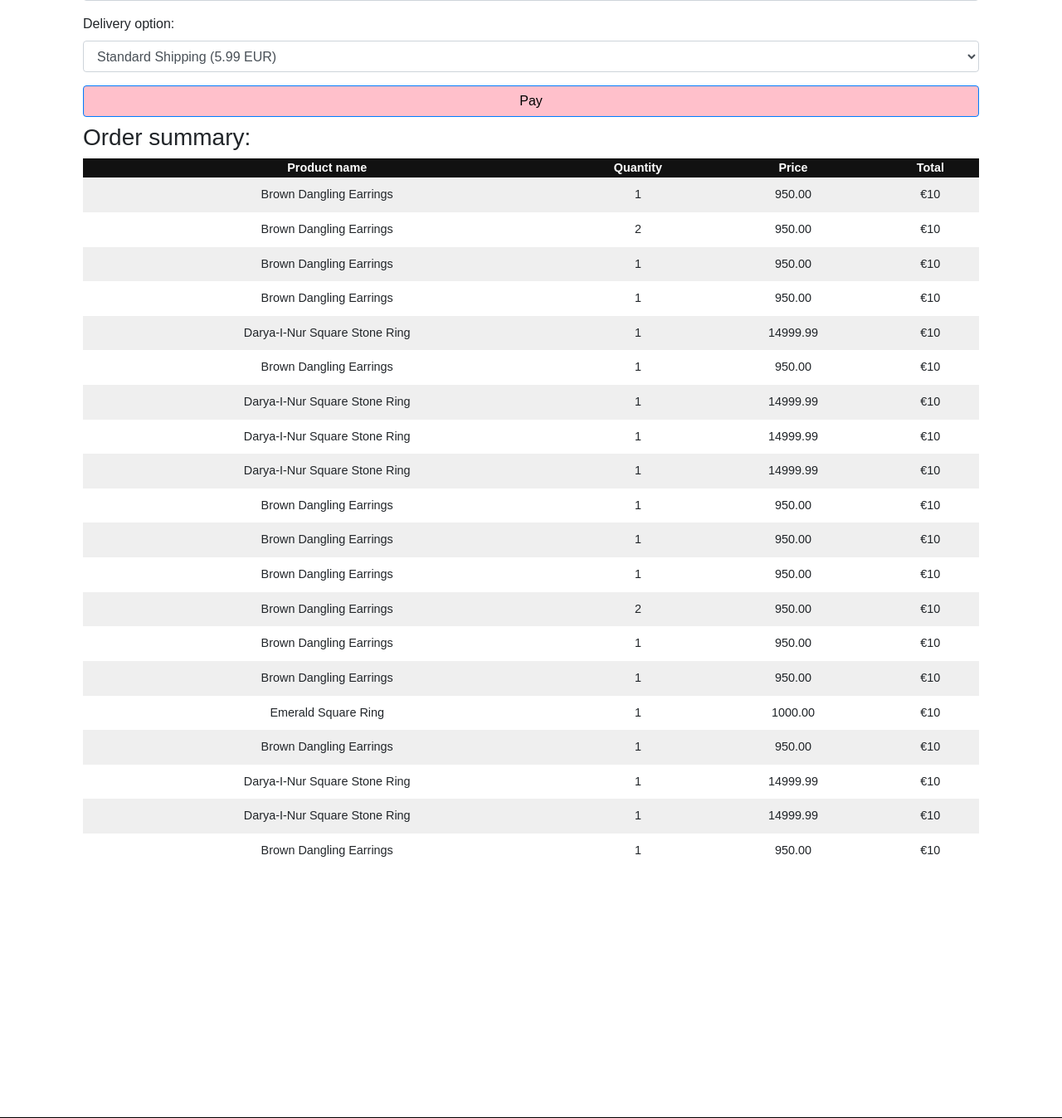
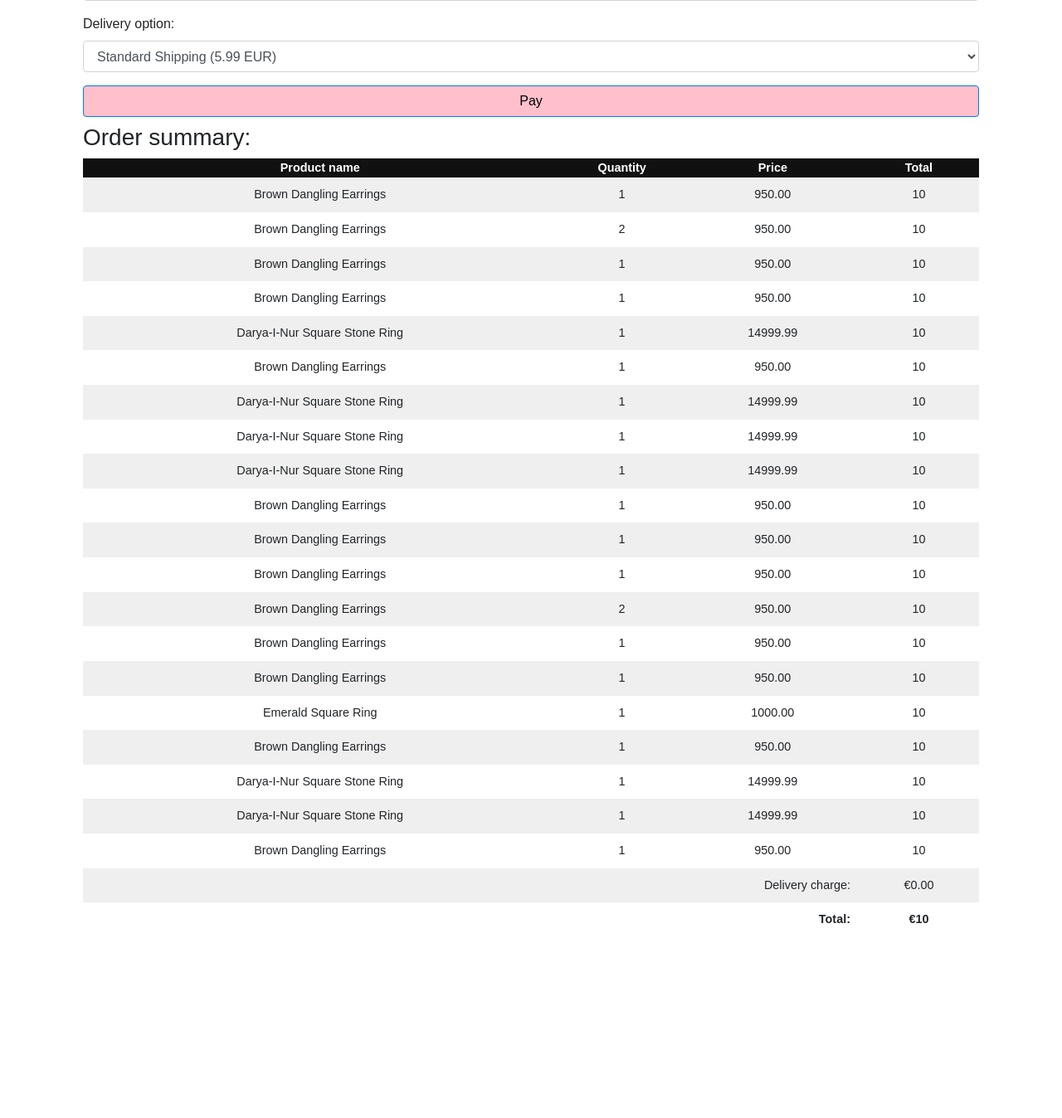
Before and after one commit to marosan28/old-town-jewels, a Django app: template payment/templates/payment/payment_form.html in a window 1280 px wide. Shown: the part 892-2240 px from the top of the page at 83% size. Run offline with Django 3.2, Linux system fonts and the light colour scheme; data comes from the database, SQL or seed files in the repository; both versions use the stored data as it was after the commit; the template is opened without the code that fills it: values that come from a table or form of the project are taken from there, most other values are stand-ins (such as "Sample title", 1, 10 or a date in 2020); parts of the project's set-up code (start-up, migrations or seed data) failed here and were passed over; some libraries are stand-ins or nearby versions; some web fonts are replaced.

Commit message:
add delivery charge on the payment_form checkout page, modify javascript to retreive delivery charge from the form and add to total

```diff
--- a/payment/templates/payment/payment_form.html
+++ b/payment/templates/payment/payment_form.html
@@ -32,6 +32,22 @@
           $billingCountry.val(shippingShippingCountry).trigger('change');
         }
       });
+      $('#delivery_options').on('change', function () {
+        // Get the selected delivery option
+        var deliveryOption = $(this).find('option:selected');
+
+        // Extract the delivery charge from the selected option
+        var deliveryCharge = parseFloat(deliveryOption.data('price'));
+
+        // Update the delivery charge in the table
+        $('#delivery-charge').text(deliveryCharge.toFixed(2));
+
+        // Update the order total with the delivery charge
+        var orderTotal = parseFloat($('#order-total').text());
+        var newOrderTotal = orderTotal + deliveryCharge;
+        $('#order-total').text(newOrderTotal.toFixed(2));
+      });
+
     });
 
     // Set your publishable key
@@ -179,11 +195,12 @@
         <label for="delivery_options">Delivery option:</label>
         <select name="delivery_options" id="delivery_options" class="form-control">
             {% for option in delivery_options %}
-            <option value="{{ option.id }}">{{ option.name }} ({{ option.price }} EUR)</option>
+            <option value="{{ option.id }}" data-price="{{ option.price }}">{{ option.name }} ({{ option.price }} EUR)</option>
             {% endfor %}
         </select>
     </div>
 {% endif %}
+
 
 
 
@@ -210,10 +227,19 @@
         <td>{{ item.product.name }}</td>
         <td>{{ item.quantity }}</td>
         <td>{{ item.price }}</td>
-      <td>€{{ total }}</td>
+        <td> {{ total }}</td>
       </tr>
       {% endfor %}
+      <tr>
+        <td colspan="3" class="text-right">Delivery charge:</td>
+        <td>€<span id="delivery-charge">0.00</span></td>
+      </tr>
+      <tr>
+        <td colspan="3" class="text-right"><strong>Total:</strong></td>
+        <td><strong>€<span id="order-total">{{ total }}</span></strong></td>
+      </tr>
   </tbody>
+
   </table>
 </div>
 {% endblock %}
```
Also changed, not shown: db.sqlite3. Lines whose indentation alone changed are shown as unchanged.
